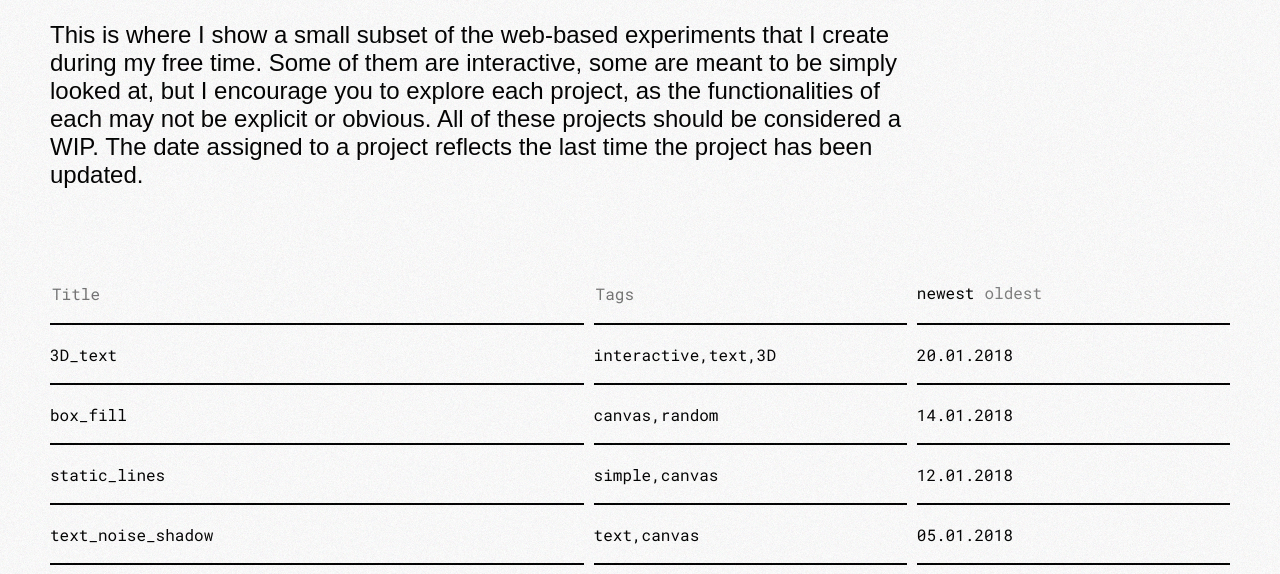
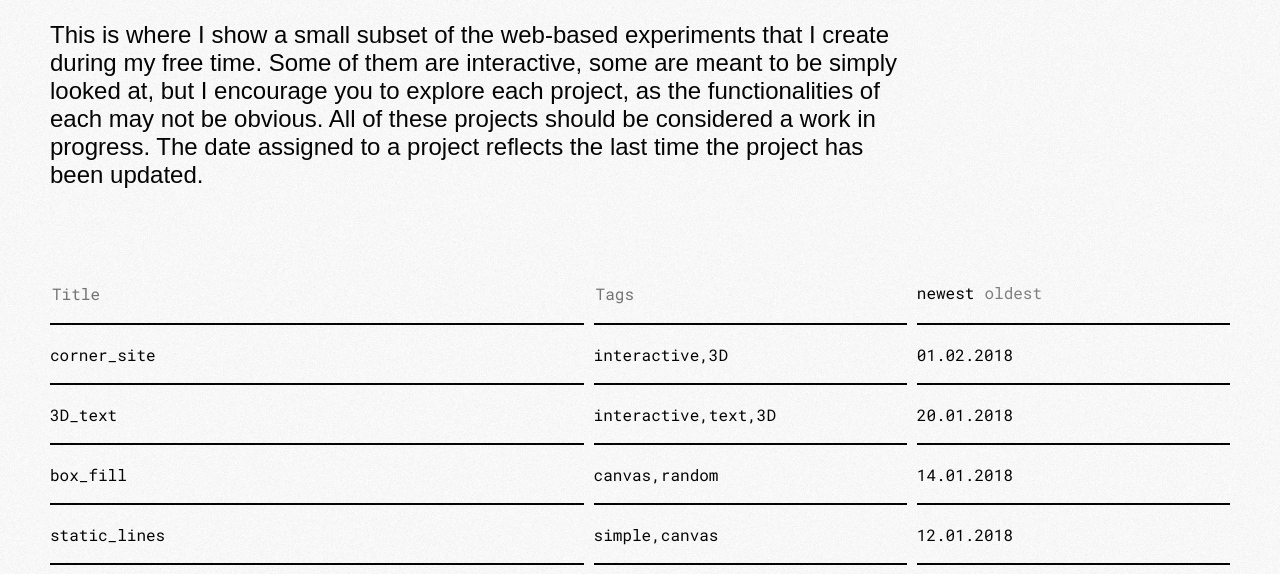
Before and after one commit to returningsam/samkilg.us, a plain HTML site: page public/playground/index.html in a window 1280 px wide. Shown: the part 226-800 px from the top of the page. Drawn offline with Linux system fonts and the light colour scheme; a web font is replaced by a local one.

Commit message:
details updaet

```diff
--- a/public/playground/3D_text/main.js
+++ b/public/playground/3D_text/main.js
@@ -120,8 +120,7 @@ function redraw() {
     if (updateInterval) clearInterval(updateInterval);
     DIFF_Z       = 3;
     NUM_TEXTS    = randInt(100,200);
-    // TEXT_CONTENT = randString((1,2));
-    TEXT_CONTENT = "SUBMIT";
+    TEXT_CONTENT = randString((1,2));
     curInitText = 0;
     console.log("DIFF_Z:       " + DIFF_Z);
     console.log("NUM_TEXTS:    " + NUM_TEXTS);
--- a/public/playground/3D_text/style.css
+++ b/public/playground/3D_text/style.css
@@ -49,7 +49,7 @@ p {
     height: 100%;
     margin: 0;
     padding: 0;
-    font-size: 10rem;
+    font-size: 20rem;
     display: flex;
     flex-direction: column;
     justify-content: center;
--- a/public/playground/glitch_cursor/main.js
+++ b/public/playground/glitch_cursor/main.js
@@ -36,7 +36,7 @@ function initCanv() {
 function init() {
     document.body.addEventListener("mousemove",updateMousePos);
     initCanv();
-    setInterval(checkMousePos, 1);
+    setInterval(checkMousePos, 5);
 }
 
 window.onload = init;
--- a/public/playground/index.html
+++ b/public/playground/index.html
@@ -17,7 +17,7 @@
             </header>
             <div id="mainTop" class="mainTop">
                 <h2>Hello, my name is <a id="nameLink" href="https://samkilg.us">Samuel Kilgus</a>.</h2>
-                <p>This is where I show a small subset of the web-based experiments that I create during my free time. Some of them are interactive, some are meant to be simply looked at, but I encourage you to explore each project, as the functionalities of each may not be explicit or obvious. All of these projects should be considered a WIP. The date assigned to a project reflects the last time the project has been updated.</p>
+                <p>This is where I show a small subset of the web-based experiments that I create during my free time. Some of them are interactive, some are meant to be simply looked at, but I encourage you to explore each project, as the functionalities of each may not be obvious. All of these projects should be considered a work in progress. The date assigned to a project reflects the last time the project has been updated.</p>
             </div>
             <div class="mainBottom" id="mainList">
                 <div id="listCol_title" class="listCol listCol_title">
--- a/public/playground/main.js
+++ b/public/playground/main.js
@@ -22,32 +22,32 @@ var pgData = {
         date: "29.01.2016",
         tags: ["simple","canvas"],
         mobile: false,
-        description: "Draws a pallet of colors, then 'blurs' the colors together by placing small colored colors at random spots."
+        description: "Draws a pallete of colors, then 'blurs' the colors together by placing small colored colors at random spots."
     },
     "game_of_life": {
         date: "20.04.2017",
         tags: ["interactive","canvas"],
         mobile: false,
-        description: "A canvas based 'Conway's Game of Life' with randomized life rules. Move your mouse around to draw new life, click to clear the screen, and if you're feeling adventurous, check out the developer console for a few more instructions (sorry for the temporary lack of UI)."
+        description: "A canvas based 'Conway's Game of Life' with randomized life rules. Move your mouse around to draw new life, click to clear the screen, and if you're feeling adventurous, check out the developer console for a few more instructions."
     },
     "glitch_cursor": {
         date: "05.12.2017",
         tags: ["simple","interactive","canvas"],
         mobile: false,
-        description: "Very simple page that draws the mouse to the canvas as you move it."
+        description: "Draws the mouse to the canvas as you move it."
     },
     "glitch_word": {
         date: "12.05.2016",
         tags: ["interactive","text"],
         mobile: false,
-        description: "A text animtion that 'glitches' the text in waves as your mouse moves over it.",
+        description: "A text animation that 'glitches' the text in waves as your mouse moves over it.",
         bgPos: "top center"
     },
     "gradient_generator": {
         date: "17.10.2017",
         tags: ["interactive","canvas"],
         mobile: false,
-        description: "This started as a tool to create custom paterns and gradients. Uses a randomly pruned DFS to fill the screen with colors then blurs the image to create a gradient. Click and move the mouse to draw. I suggest this order: draw -> fill -> blur."
+        description: "This started as a tool to create custom patterns and gradients. Uses a randomly pruned DFS to fill the screen with colors, then blurs the image to create a gradient. Click and move the mouse to draw. I suggest this order: draw -> fill -> blur."
     },
     "phonetic_typer": {
         date: "03.08.2017",
@@ -72,7 +72,7 @@ var pgData = {
         date: "11.02.2015",
         tags: ["simple","canvas"],
         mobile: false,
-        description: "One of my earlier experiments. Draws random 'stick-figure' trees with shading to attempt a sense of depth.",
+        description: "One of my earlier experiments. Draws random 'stick-figure' trees with shading to create a sense of depth.",
         bgPos: "bottom center"
     },
     "static_lines": {
@@ -87,9 +87,13 @@ var pgData = {
         mobile: false,
         description: "3D text using html text elements, css transforms, and some vanilla javascript (no 3D graphics libraries). Click to get new text."
     },
+    "corner_site": {
+        date: "01.02.2018",
+        tags: ["interactive","3D"],
+        mobile: false,
+        description: "A website in a corner. Move the mouse around to view the two sides of the corner."
+    }
 }
-
-const BASE_GITHUB_LINK = "https://github.com/returningsam/website-of-mine/tree/master/public/playground/";
 
 var pgDataArr;
 
@@ -118,8 +122,7 @@ var curSearch = {
         searchFunc: filterByMobile
     },
     "date": {
-        value: "",
-        searchFunc: filterByDate
+        value: ""
     }
 };
 
@@ -142,10 +145,6 @@ function filterByMobile(pgDataKey) {
     return pgData[pgDataKey].mobile;
 }
 
-function filterByDate() {
-    return true;
-}
-
 function filterOptions() {
     lastPreview = curPreview;
     curPreview = null;
@@ -157,7 +156,8 @@ function filterOptions() {
 
         var show = true;
         for (var j = 0; j < colTags.length; j++)
-            show = show && curSearch[colTags[j]].searchFunc(curDataKey);
+            if (curSearch[colTags[j]].searchFunc)
+                show = show && curSearch[colTags[j]].searchFunc(curDataKey);
 
         if (mobileCheck() && !filterByMobile(curDataKey)) show = false;
 
@@ -450,6 +450,8 @@ function handleTogglePreview(ev) {
 /*************************** PREVIEW NAVIGATION *******************************/
 /******************************************************************************/
 
+const BASE_GITHUB_LINK = "https://github.com/returningsam/website-of-mine/tree/master/public/playground/";
+
 function previewButtonHandler(ev) {
     var targToks = ev.target.id.split("_");
     if (targToks[targToks.length-1] == "view" || targToks[0] == "previewImage")
@@ -478,19 +480,19 @@ function nextPreview() {
         curOrder++;
         nextTag = pgDataArr[curOrder+1].title;
     }
-    console.log(nextTag);
+    // console.log(nextTag);
     if(curOrder < pgDataArr.length-1) togglePreview(nextTag);
 }
 
 function handlePreviewNav(ev) {
     var direction = ev.target.id.split("_")[1];
-    console.log(direction);
+    // console.log(direction);
     if (direction == "next") nextPreview();
     else previousPreview();
 }
 
 function handleArrowClick(ev) {
-    console.log(ev);
+    // console.log(ev);
     if (curPreview) {
         if (ev.keyCode == 40) {
             nextPreview();
@@ -523,7 +525,7 @@ function initGrain() {
         imgData.data[i+3] = chance.integer({min: 0, max: 25});
     }
     gCtx.putImageData(imgData, 0, 0);
-    console.log("grain done");
+    // console.log("grain done");
 }
 
 /******************************************************************************/
@@ -574,7 +576,7 @@ function initData() {
         obj.title = allKeys[i];
         pgDataArr.push(obj);
     }
-    console.log(pgDataArr);
+    // console.log(pgDataArr);
 }
 
 function init() {
--- a/public/playground/text_noise_shadow/main.js
+++ b/public/playground/text_noise_shadow/main.js
@@ -79,9 +79,9 @@ function init() {
     canvas.width = window.innerWidth * 2;
     canvas.height = window.innerHeight * 2;
 
-    ctx.font="bold 500px Arial";
+    ctx.font="normal 400px Arial";
     ctx.textAlign="center";
-    ctx.fillText("NOISE",canvas.width/2,canvas.height/2);
+    ctx.fillText("SUBMIT",canvas.width/2,canvas.height/2);
 
     points = getPoints();
 
```
